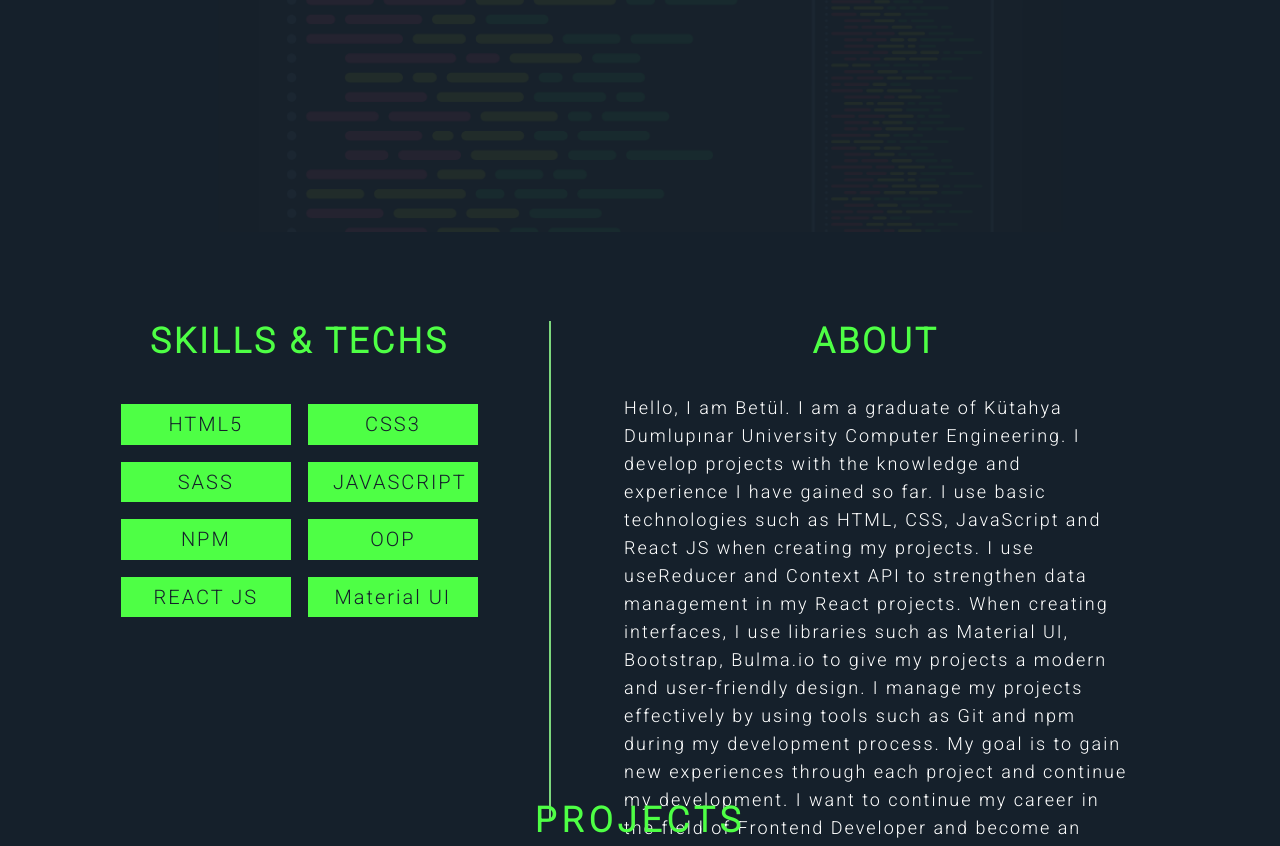
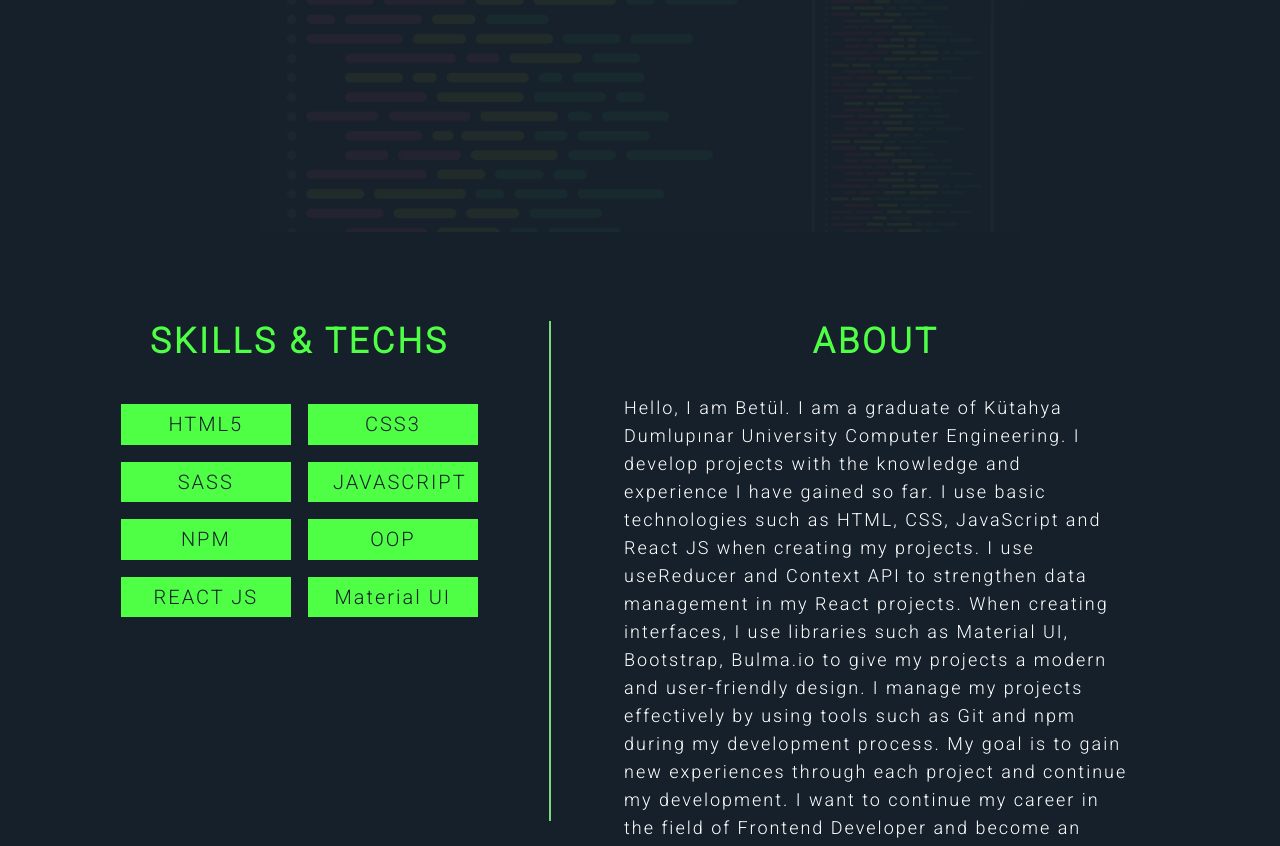
Before and after one commit to BetulBuyukzengin/portfolyo, a website: page index.html in a window 1280 px wide. Shown: the part 452-1298 px from the top of the page. Drawn offline with nearby package versions, Linux system fonts and the light colour scheme; files that its build step writes are made by us from their sources.

Commit message:
Update _home.scss

```diff
--- a/sass/pages/_home.scss
+++ b/sass/pages/_home.scss
@@ -30,7 +30,7 @@
 // }
 
 .about {
-  height: 30rem;
+  height: 40rem;
   display: flex;
   padding: 7%;
   scroll-margin-top: calc(30rem - 10rem);
```
